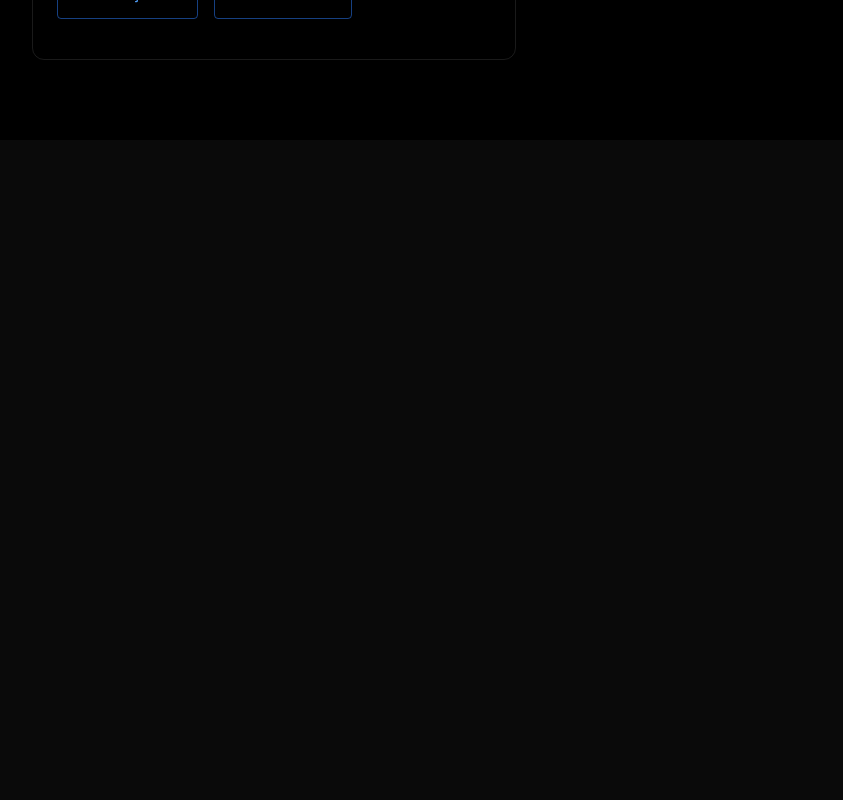
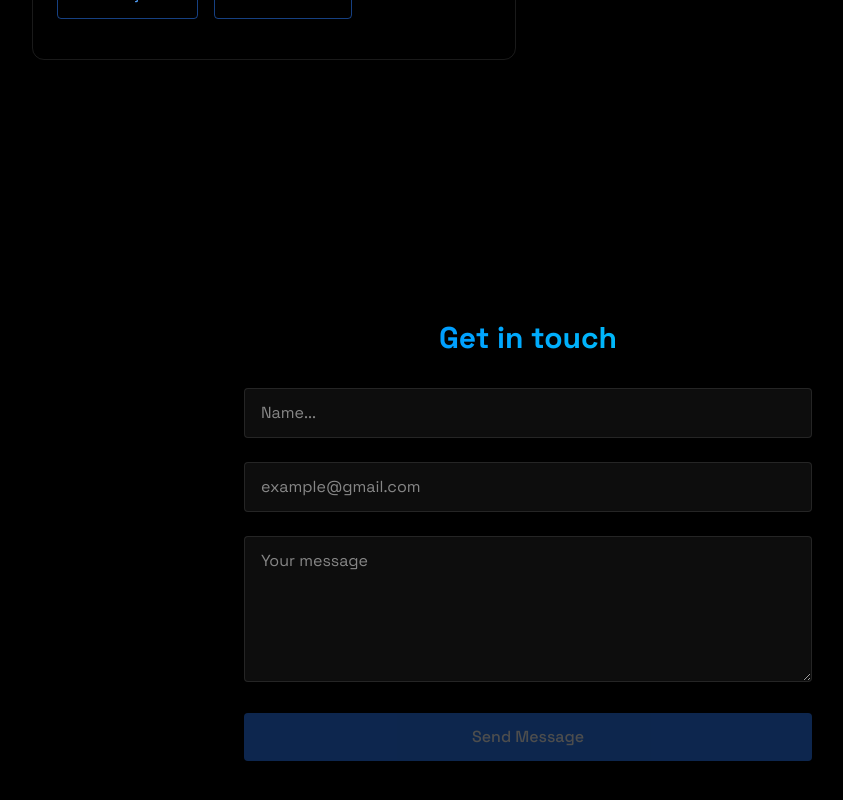
Before and after one commit to glory-arisah/Portfolio, a React (Vite) app: page / in a window 1280 px wide. Shown: the part 2756-3556 px from the top of the page, without its empty margins (112-955 px from the left). Before the commit the page ends 2896 px from the top, so only its background shows below. Built offline with nearby package versions, Linux system fonts and the light colour scheme.

Commit message:
[FEAT]: contact us section - UI and integration

```diff
--- a/package.json
+++ b/package.json
@@ -11,6 +11,7 @@
   },
   "dependencies": {
     "@tailwindcss/vite": "^4.1.5",
+    "emailjs-com": "^3.2.0",
     "react": "^19.0.0",
     "react-dom": "^19.0.0",
     "tailwindcss": "^4.1.5"
--- a/src/App.jsx
+++ b/src/App.jsx
@@ -6,6 +6,7 @@
 import { Home } from './components/sections/Home'
 import { About } from './components/sections/About'
 import { Projects } from './components/sections/Projects'
+import { Contact } from './components/sections/Contact'
 import { useState } from 'react'
 
 function App() {
@@ -31,6 +32,7 @@
 				<Home />
 				<About />
 				<Projects />
+				<Contact />
 			</div>
 		</>
 	)
--- a/src/components/sections/Contact.jsx
+++ b/src/components/sections/Contact.jsx
@@ -0,0 +1,107 @@
+import { useState } from 'react'
+import { RevealOnScroll } from '../RevealOnScroll'
+import emailjs from 'emailjs-com'
+
+export const Contact = () => {
+	const [formData, setFormData] = useState({
+		name: '',
+		email: '',
+		message: '',
+	})
+
+	const disableSubmission = Object.values(formData).some((field) => !field)
+
+	function handleSubmit(e) {
+		e.preventDefault()
+
+		const { VITE_APP_SERVICE_ID, VITE_APP_TEMPLATE_ID, VITE_APP_PUBLIC_KEY } =
+			import.meta.env
+
+		emailjs
+			.sendForm(
+				VITE_APP_SERVICE_ID,
+				VITE_APP_TEMPLATE_ID,
+				e.target,
+				VITE_APP_PUBLIC_KEY
+			)
+			.then((result) => {
+				alert('Message Sent!')
+				setFormData({ name: '', email: '', message: '' })
+			})
+			.catch(() => {
+				alert('Oops! Something went wrong. Please try again')
+			})
+	}
+
+	return (
+		<section
+			id="contact"
+			className="min-h-screen flex items-center justify-center py-20"
+		>
+			<RevealOnScroll>
+				<div className="px-4 w-150">
+					<h2 className="text-3xl text-center font-bold mb-8 bg-gradient-to-r from-blue-500 to-cyan-400 bg-clip-text text-transparent">
+						Get in touch
+					</h2>
+					<form
+						className="space-y-6"
+						onSubmit={handleSubmit}
+					>
+						<div className="relative">
+							<input
+								type="text"
+								id="name"
+								name="name"
+								required
+								placeholder="Name..."
+								value={formData.name}
+								onChange={(ev) =>
+									setFormData({ ...formData, name: ev.target.value })
+								}
+								className="w-full bg-white/5 border border-white/10 rounded px-4 py-3 text-white transition focus:outline-none focus:border-blue-500 focus:bg-blue-500/5"
+							/>
+						</div>
+
+						<div className="relative">
+							<input
+								type="email"
+								id="email"
+								name="email"
+								required
+								value={formData.email}
+								onChange={(ev) =>
+									setFormData({ ...formData, email: ev.target.value })
+								}
+								placeholder="example@gmail.com"
+								className="w-full bg-white/5 border border-white/10 rounded px-4 py-3 text-white transition focus:outline-none focus:border-blue-500 focus:bg-blue-500/5"
+							/>
+						</div>
+
+						<div className="relative">
+							<textarea
+								id="message"
+								name="message"
+								required
+								rows={5}
+								value={formData.message}
+								onChange={(ev) =>
+									setFormData({ ...formData, message: ev.target.value })
+								}
+								placeholder="Your message"
+								className="w-full bg-white/5 border border-white/10 rounded px-4 py-3 text-white transition focus:outline-none focus:border-blue-500 focus:bg-blue-500/5"
+							/>
+						</div>
+
+						<button
+							type="submit"
+							disabled={disableSubmission}
+							className="w-full bg-blue-500 text-white py-3 px-6 rounded font-medium transition relative overflow-hidden hover:-translate-y-0.5 hover:shadow-[0_0_15px_rgba(59,130,246,0.4)] disabled:cursor-not-allowed disabled:opacity-30"
+						>
+							Send Message
+						</button>
+					</form>
+				</div>
+			</RevealOnScroll>
+		</section>
+	)
+}
--- a/src/components/sections/Home.jsx
+++ b/src/components/sections/Home.jsx
@@ -33,7 +33,7 @@
 						</a>
 
 						<a
-							href="#projects"
+							href="#contact"
 							className="border border-blue-500/50 rounded text-blue-500 py-3 px-6 font-medium transition-all duration-200 hover:-translate-y-0.5
           hover:shadow-[0_0_15px_rgba(59,130,246,0.2)] hover:bg-blue-500/10
           "
--- a/src/index.css
+++ b/src/index.css
@@ -7,6 +7,10 @@
 	font-family: 'Space Grotesk', sans-serif;
 	background: #0a0a0a;
 	color: #f3f4f6;
+}
+
+html {
+	scroll-behavior: smooth;
 }
 
 @layer base {
```
Also changed, not shown: 2 other files (tests, documents, lock files or other folders).
